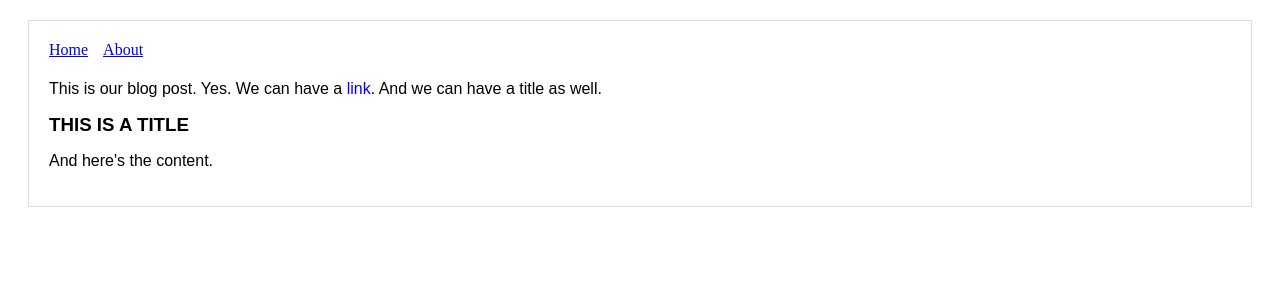
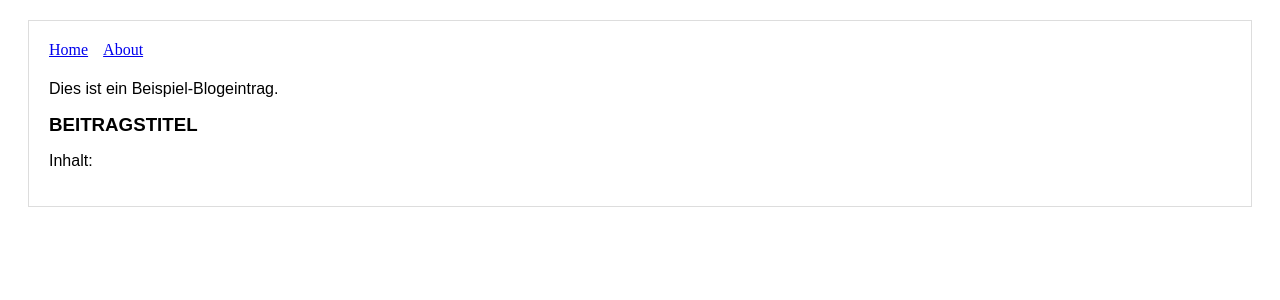
Before and after one commit to sengerts/next-tutorial, a Next.js app: page /post in a window 1280 px wide. Shown: the top 300 px of the page. Built offline with nearby package versions, Linux system fonts and the light colour scheme.

Commit message:
Update post contents

```diff
--- a/pages/post.js
+++ b/pages/post.js
@@ -9,13 +9,11 @@ function Post(props) {
       <div className="markdown">
         <Markdown
           source={`
-This is our blog post.
-Yes. We can have a [link](/link).
-And we can have a title as well.
+Dies ist ein Beispiel-Blogeintrag.
 
-### This is a title
+### Beitragstitel
 
-And here's the content.
+Inhalt:
    `}
         />
       </div>
```
